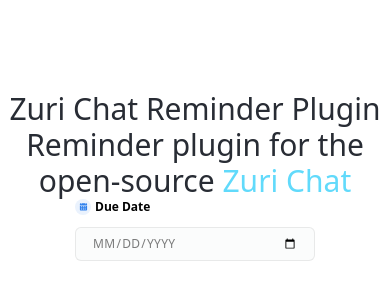
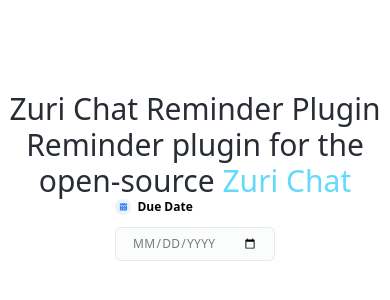
Before and after one commit to zurichat/zc_plugin_deadlines, a React (Create React App) app in the folder frontend/: page / in a window 390 px wide. Shown: the part 246-546 px from the top of the page. Built offline with nearby package versions, Linux system fonts and the light colour scheme.

Commit message:
[DuedatePicker]: Fixes #207 fixed responsivesness

```diff
--- a/frontend/src/components/dueDate/index.jsx
+++ b/frontend/src/components/dueDate/index.jsx
@@ -2,10 +2,10 @@
 
 const DueDatePicker = () => {
 	return (
-		<div className="w-60 flex flex-col">
+		<div className="w-1/4 min-w-[160px] flex flex-col">
 			<div className="flex flex-col justify-start">
 				<label className="text-left flex items-center" htmlFor="due">
-					<div className="mr-1 w-4 h-4 rounded-full bg-[#EAF2FD] flex justify-center items-center">
+					<div className="mr-[.4rem] w-[1rem] h-[1rem] rounded-full bg-[#EAF2FD] flex justify-center items-center">
 						<svg
 							width="9"
 							height="8"
@@ -23,9 +23,9 @@
 						Due Date
 					</span>
 				</label>
-				<div className="text-left ">
+				<div className="text-left">
 					<input
-						className="h-6 w-full text-[#24242499] tracking-wide  uppercase mt-3 p-4 font-normal text-xs bg-[#FBFCFC] border rounded-md border-[#99999933]"
+						className="h-[1.5rem] w-full text-[#24242499] tracking-wide  uppercase mt-[0.75rem] p-[1rem] font-normal text-xs bg-[#FBFCFC] border rounded-md border-[#99999933]"
 						type="date"
 						id="due"
 					/>
```
